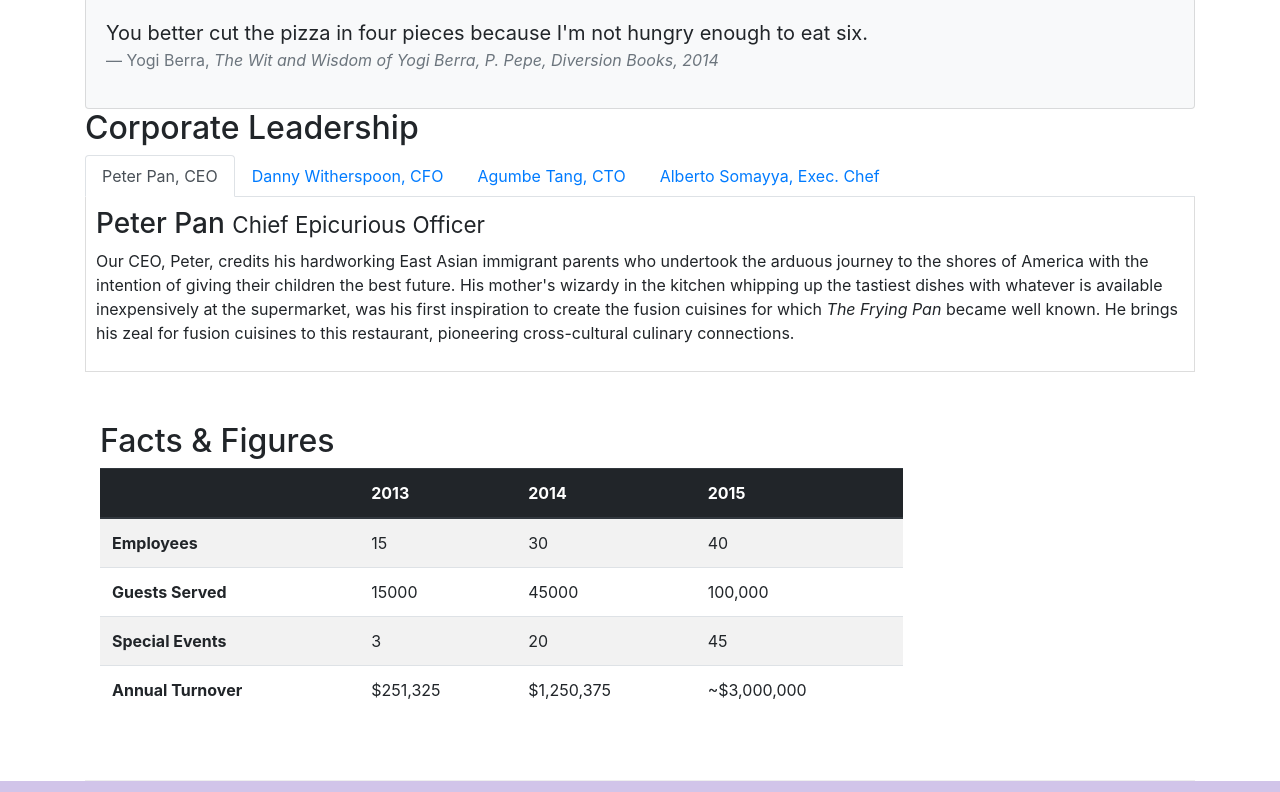
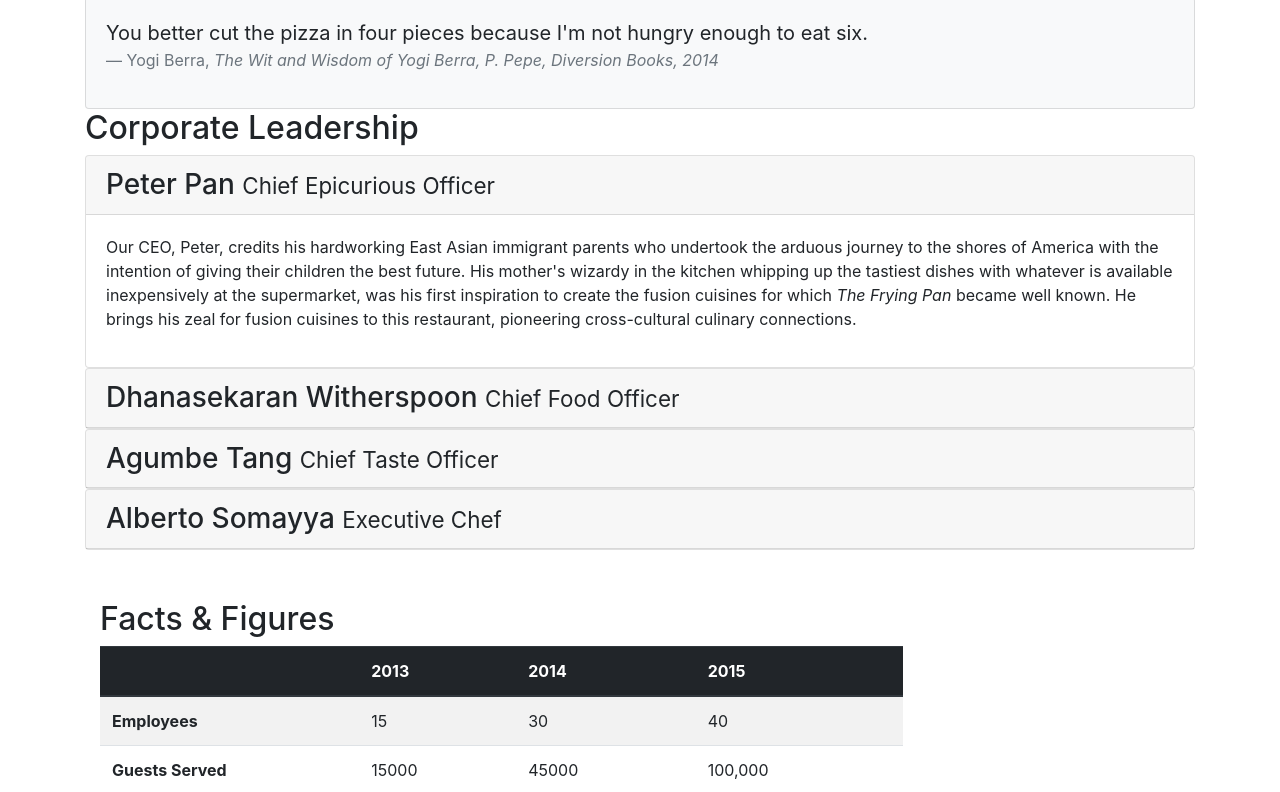
Before and after one commit to parthpandya21/conFusion, a website: page aboutus.html in a window 1280 px wide. Shown: the part 762-1554 px from the top of the page. Drawn offline with nearby package versions, Linux system fonts and the light colour scheme.

Commit message:
Accordion

```diff
--- a/aboutus.html
+++ b/aboutus.html
@@ -98,46 +98,70 @@
         <div>
             <div>
                 <h2>Corporate Leadership</h2>
-                <ul class="nav nav-tabs">
-                    <li class="nav-item">
-                        <a class="nav-link active" href="#peter" role="tab" data-toggle="tab">Peter Pan, CEO</a>
-                    </li>
-                    <li class="nav-item">
-                        <a class="nav-link" href="#danny" role="tab" data-toggle="tab">Danny Witherspoon, CFO</a>
-                    </li>
-                    <li class="nav-item">
-                        <a class="nav-link" href="#agumbe" role="tab" data-toggle="tab">Agumbe Tang, CTO</a>
-                    </li>
-                    <li class="nav-item">
-                        <a class="nav-link" href="#alberto" role="tab" data-toggle="tab">Alberto Somayya, Exec. Chef</a>
-                    </li>
-                </ul>
 
-                <div class="tab-content">
 
-                    <div role="tab-pannel" class="tab-pane fade show active" id="peter">
-                        <h3>Peter Pan <small>Chief Epicurious Officer</small></h3>
-                        <p class="d-none d-sm-block">Our CEO, Peter, credits his hardworking East Asian immigrant parents who undertook the arduous journey to the shores of America with the intention of giving their children the best future. His mother's wizardy in the kitchen whipping
-                            up the tastiest dishes with whatever is available inexpensively at the supermarket, was his first inspiration to create the fusion cuisines for which <em>The Frying Pan</em> became well known. He brings his zeal for fusion
-                            cuisines to this restaurant, pioneering cross-cultural culinary connections.</p>
+                <div id="accordion">
+                    <div class="card">
+                        <div class="card-header" role="tab" id="peterhead">
+                            <h3 class="mb-0"><a data-toggle="collapse" data-target="#peter">
+                                Peter Pan <small>Chief Epicurious Officer</small>
+                            </a>
+                            </h3>
+                        </div>
+                        <div role="tab-pannel" class="collapse show" id="peter" data-parent="#accordion">
+                            <div class="card-body">
+                                <p class="d-none d-sm-block">Our CEO, Peter, credits his hardworking East Asian immigrant parents who undertook the arduous journey to the shores of America with the intention of giving their children the best future. His mother's wizardy in the kitchen
+                                    whipping up the tastiest dishes with whatever is available inexpensively at the supermarket, was his first inspiration to create the fusion cuisines for which <em>The Frying Pan</em> became well known. He brings his
+                                    zeal for fusion cuisines to this restaurant, pioneering cross-cultural culinary connections.</p>
+                            </div>
+
+                        </div>
                     </div>
 
-
-                    <div role="tab-pannel" class="tab-pane fade" id="danny">
-                        <h3>Dhanasekaran Witherspoon <small>Chief Food Officer</small></h3>
-                        <p class="d-none d-sm-block">Our CFO, Danny, as he is affectionately referred to by his colleagues, comes from a long established family tradition in farming and produce. His experiences growing up on a farm in the Australian outback gave him great appreciation
-                            for varieties of food sources. As he puts it in his own words, <em>Everything that runs, wins, and everything that stays, pays!</em></p>
+                    <div class="card">
+                        <div class="card-header" role="tab" id="dannyhead">
+                            <h3 class="mb-0">
+                                <a class="collapsed" data-toggle="collapse" data-target="#danny">
+                            Dhanasekaran Witherspoon <small>Chief Food Officer</small>
+                            </a>
+                            </h3>
+                        </div>
+                        <div class="collapse" id="danny" data-parent="#accordion">
+                            <div class="card-body">
+                                <p class="d-none d-sm-block">Our CFO, Danny, as he is affectionately referred to by his colleagues, comes from a long established family tradition in farming and produce. His experiences growing up on a farm in the Australian outback gave him great
+                                    appreciation for varieties of food sources. As he puts it in his own words, <em>Everything that runs, wins, and everything that stays, pays!</em></p>
+                            </div>
+                        </div>
                     </div>
-
-                    <div role="tab-pannel" class="tab-pane fade" id="agumbe">
-                        <h3>Agumbe Tang <small>Chief Taste Officer</small></h3>
-                        <p class="d-none d-sm-block">Blessed with the most discerning gustatory sense, Agumbe, our CTO, personally ensures that every dish that we serve meets his exacting tastes. Our chefs dread the tongue lashing that ensues if their dish does not meet his exacting
-                            standards. He lives by his motto, <em>You click only if you survive my lick.</em></p>
+                    <div class="card">
+                        <div class="card-header" role="tab" id="agumbehead">
+                            <h3 class="mb-0">
+                                <a class="collapsed" data-toggle="collapse" data-target="#agumbe">
+                            Agumbe Tang <small>Chief Taste Officer</small>
+                            </a>
+                            </h3>
+                        </div>
+                        <div class="collapse" id="agumbe" data-parent="#accordion">
+                            <div class="card-body">
+                                <p class="d-none d-sm-block">Blessed with the most discerning gustatory sense, Agumbe, our CTO, personally ensures that every dish that we serve meets his exacting tastes. Our chefs dread the tongue lashing that ensues if their dish does not meet his
+                                    exacting standards. He lives by his motto, <em>You click only if you survive my lick.</em></p>
+                            </div>
+                        </div>
                     </div>
-
-                    <div role="tab-pannel" class="tab-pane fade" id="alberto">
-                        <h3>Alberto Somayya <small>Executive Chef</small></h3>
-                        <p class="d-none d-sm-block">Award winning three-star Michelin chef with wide International experience having worked closely with whos-who in the culinary world, he specializes in creating mouthwatering Indo-Italian fusion experiences. He says, <em>Put together the cuisines from the two craziest cultures, and you get a winning hit! Amma Mia!</em></p>
+                    <div class="card">
+                        <div class="card-header" role="tab" id="albertohead">
+                            <h3 class="mb-0">
+                                <a class="collapsed" data-toggle="collapse" data-target="#alberto">
+                            Alberto Somayya <small>Executive Chef</small>
+                            </a>
+                            </h3>
+                        </div>
+                        <div class="collapse" id="alberto" data-parent="#accordion">
+                            <div class="card-body">
+                                <p class="d-none d-sm-block">Award winning three-star Michelin chef with wide International experience having worked closely with whos-who in the culinary world, he specializes in creating mouthwatering Indo-Italian fusion experiences. He says, <em>Put together the cuisines from the two craziest cultures, and you get a winning hit! Amma Mia!</em>
+                                </p>
+                            </div>
+                        </div>
                     </div>
                 </div>
             </div>
```
